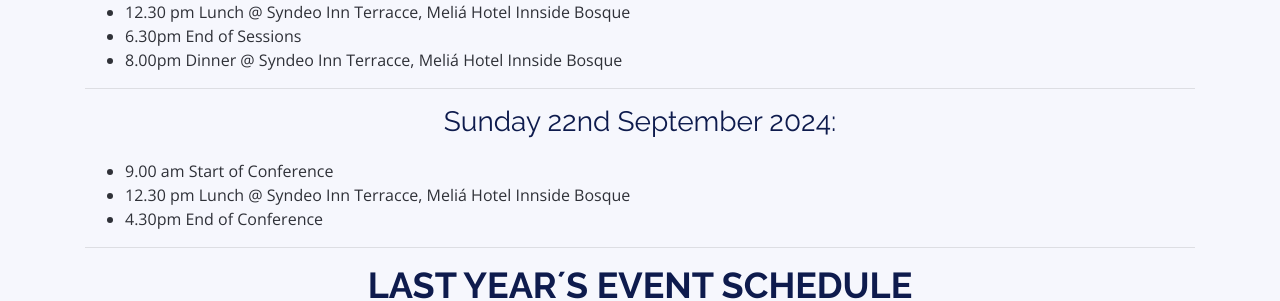
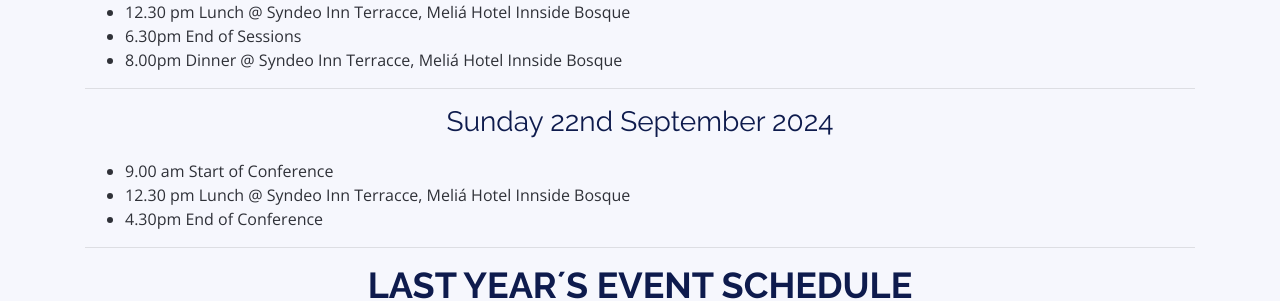
Before and after one commit to weuc/weuc.eu, a Jekyll site: the page built from index.html, in a window 1280 px wide and 900 px high, scrolled down 1126 px. Shown: the part 155-456 px from the top of the window. Built offline with Jekyll 4.4.1, drawn with Linux system fonts in a browser that asks for light colours.

Commit message:
fix: remove double dots lol

```diff
--- a/_includes/sections/schedule.html
+++ b/_includes/sections/schedule.html
@@ -23,7 +23,7 @@
 
         <hr>
 
-        <h3 class="text-center">Sunday 22nd September 2024:</h3>
+        <h3 class="text-center">Sunday 22nd September 2024</h3>
         <ul>
             <li>9.00 am Start of Conference</li>
             <li>12.30 pm Lunch @ Syndeo Inn Terracce, Meliá Hotel Innside Bosque</li>
```
